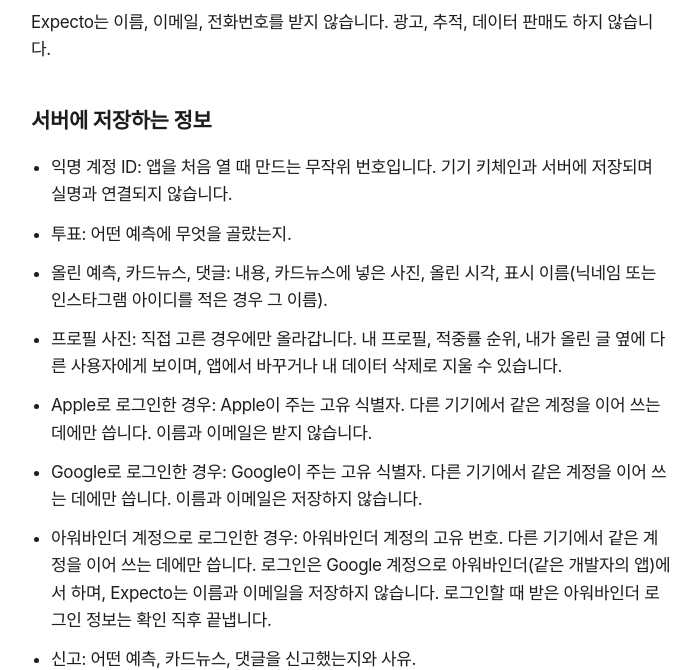
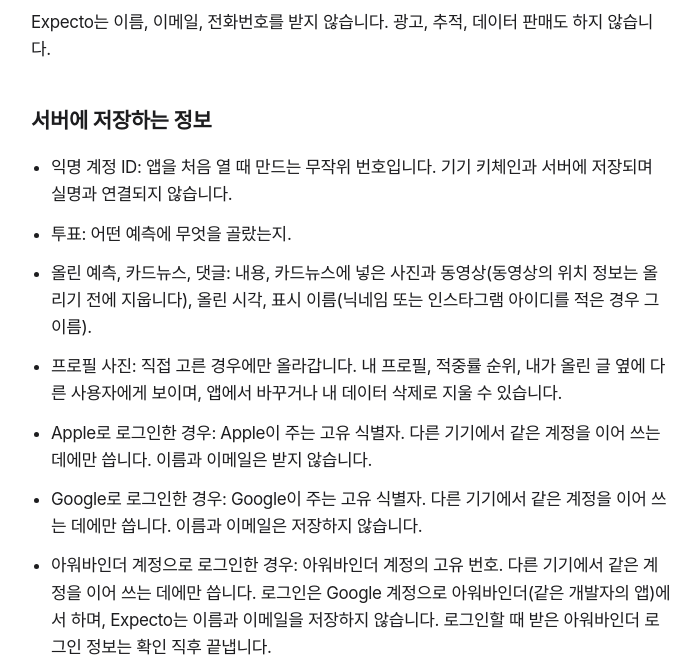
Before and after one commit to shinehyeuk-pixel/expecto-support, a plain HTML site: page privacy/index.html in a window 1280 px wide. Shown: the part 122-792 px from the top of the page, without its empty margins (289-989 px from the left). Drawn offline with Linux system fonts and the light colour scheme.

Commit message:
Privacy: card videos, location stripped before upload
Co-Authored-By: Claude Opus 5.5 <noreply@anthropic.com>

```diff
--- a/privacy/index.html
+++ b/privacy/index.html
@@ -17,7 +17,7 @@
 <ul>
 <li>익명 계정 ID: 앱을 처음 열 때 만드는 무작위 번호입니다. 기기 키체인과 서버에 저장되며 실명과 연결되지 않습니다.</li>
 <li>투표: 어떤 예측에 무엇을 골랐는지.</li>
-<li>올린 예측, 카드뉴스, 댓글: 내용, 카드뉴스에 넣은 사진, 올린 시각, 표시 이름(닉네임 또는 인스타그램 아이디를 적은 경우 그 이름).</li>
+<li>올린 예측, 카드뉴스, 댓글: 내용, 카드뉴스에 넣은 사진과 동영상(동영상의 위치 정보는 올리기 전에 지웁니다), 올린 시각, 표시 이름(닉네임 또는 인스타그램 아이디를 적은 경우 그 이름).</li>
 <li>프로필 사진: 직접 고른 경우에만 올라갑니다. 내 프로필, 적중률 순위, 내가 올린 글 옆에 다른 사용자에게 보이며, 앱에서 바꾸거나 내 데이터 삭제로 지울 수 있습니다.</li>
 <li>Apple로 로그인한 경우: Apple이 주는 고유 식별자. 다른 기기에서 같은 계정을 이어 쓰는 데에만 씁니다. 이름과 이메일은 받지 않습니다.</li>
 <li>Google로 로그인한 경우: Google이 주는 고유 식별자. 다른 기기에서 같은 계정을 이어 쓰는 데에만 씁니다. 이름과 이메일은 저장하지 않습니다.</li>
```
